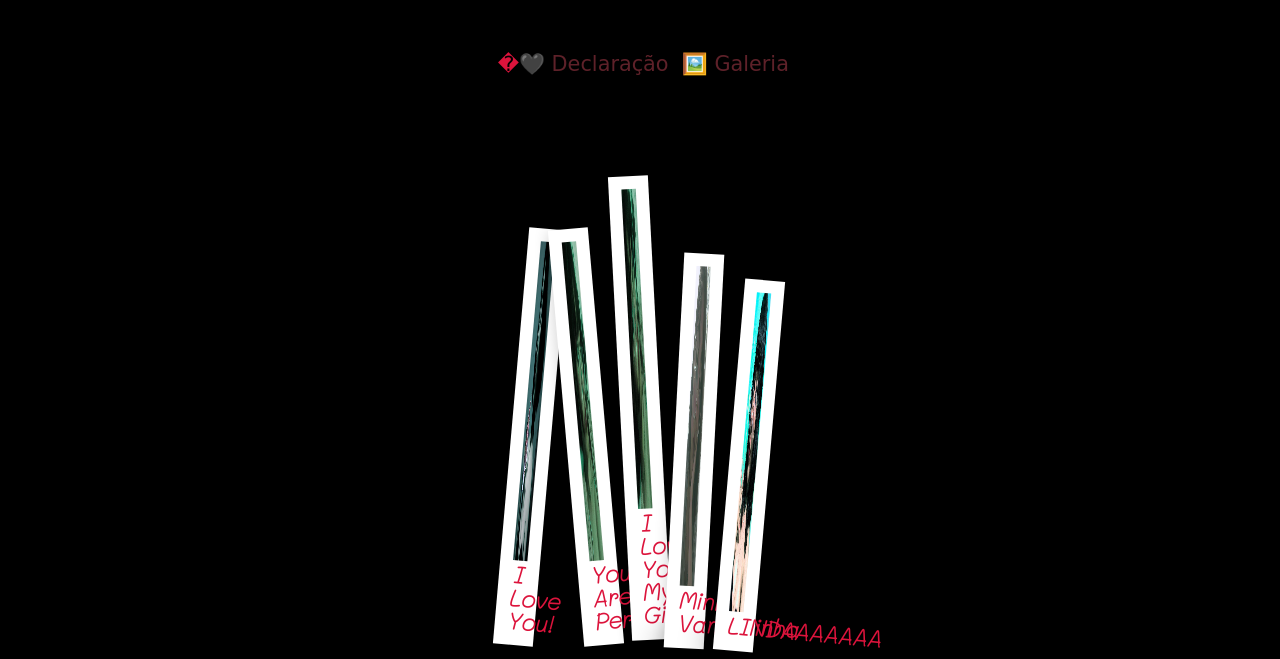
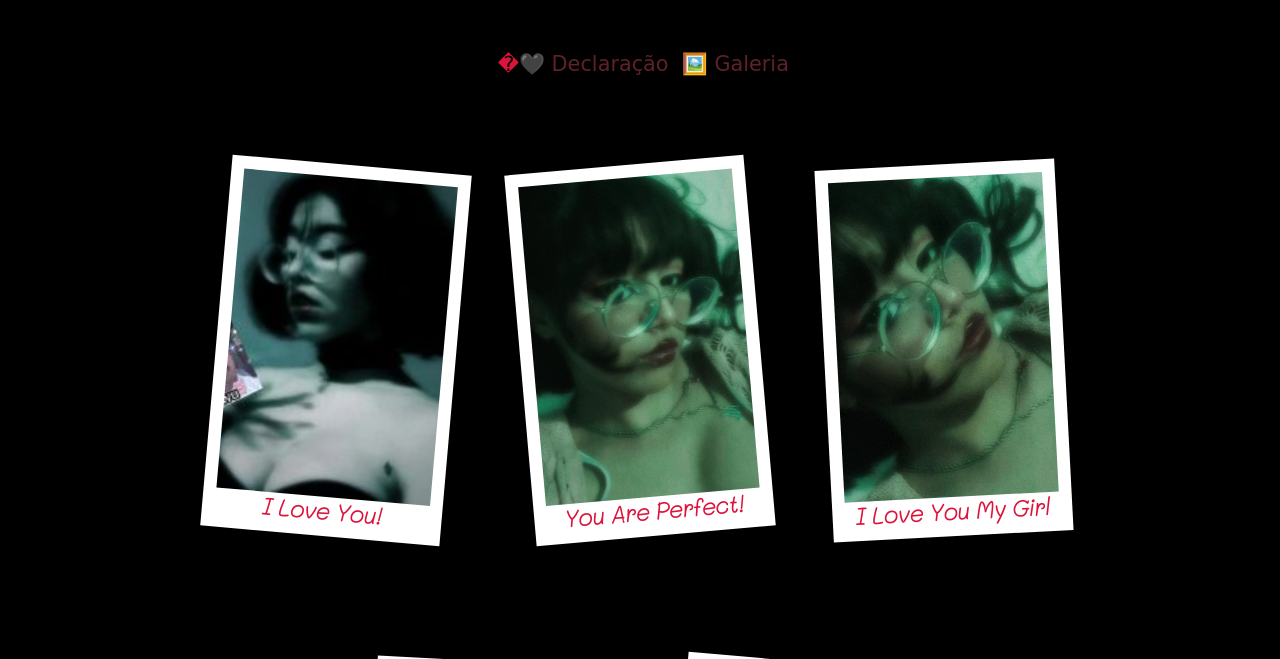
Before and after one commit to PedroParker0819/My_Baby, a plain HTML site: page galeria.html in a window 1280 px wide. Shown: the part 141-800 px from the top of the page. Drawn offline with Linux system fonts and the light colour scheme; a web font is replaced by a local one.

Commit message:
Update galeria.css

```diff
--- a/galeria.css
+++ b/galeria.css
@@ -15,7 +15,7 @@
 
 @font-face {
     font-family: 'Lavinia';
-    src: url(Lavinia\ Personal\ Use.ttf) format(truetype);
+    src: url(Jade\ Personal\ Use.ttf) format(truetype);
 }
 
 @import url("https://fonts.googleapis.com/css?family=Poor+Story");
@@ -51,8 +51,15 @@
     padding: 1rem;
     box-shadow: 0 0.2rem 1.2rem rgba(0,0,0,0.2);
 
+    object-fit: cover;
+    background-size: contain;
+    background-repeat: no-repeat;
   }
   .polaroid > img {
+    background-size: contain;
+    background-repeat: no-repeat;
+    object-fit: cover;
+
     max-width: 100%;
     height: 400px;
   }
@@ -62,7 +69,7 @@
     line-height: 1em;
   }
   .item {
-    width: 50px;
+    width: 300px;
     display: inline-block;
     margin-top: 2rem;
 
@@ -79,8 +86,8 @@
   }
   .item:nth-of-type(4n+1) .polaroid:before {
     transform: rotate(6deg);
-    height: 20px;
-    width: 47px;
+    height: 20%;
+    width: 47%;
     bottom: 30px;
     right: 12px;
     box-shadow: 0 2.1rem 2rem rgba(0,0,0,0.4);
@@ -91,8 +98,8 @@
   }
   .item:nth-of-type(4n+2) .polaroid:before {
     transform: rotate(-6deg);
-    height: 20px;
-    width: 47px;
+    height: 20%;
+    width: 47%;
     bottom: 30px;
     left: 12px;
     box-shadow: 0 2.1rem 2rem rgba(0,0,0,0.4);
@@ -103,8 +110,8 @@
   }
   .item:nth-of-type(4n+4) .polaroid:before {
     transform: rotate(4deg);
-    height: 20px;
-    width: 47px;
+    height: 20%;
+    width: 47%;
     bottom: 30px;
     right: 12px;
     box-shadow: 0 2.1rem 2rem rgba(0,0,0,0.3);
@@ -115,8 +122,8 @@
   }
   .item:nth-of-type(4n+3) .polaroid:before {
     transform: rotate(-4deg);
-    height: 20px;
-    width: 47px;
+    height: 20%;
+    width: 47%;
     bottom: 30px;
     left: 12px;
     box-shadow: 0 2.1rem 2rem rgba(0,0,0,0.3);
@@ -131,8 +138,8 @@
     position: absolute;
     z-index: -1;
     transform: rotate(0deg);
-    height: 90px;
-    width: 90px;
+    height: 90%;
+    width: 90%;
     bottom: 0%;
     right: 5%;
     box-shadow: 0 1rem 3rem rgba(0,0,0,0.2);
@@ -200,6 +207,17 @@ footer {
 }
 
 .img-responsive {
+  object-fit: cover;
+  background-size: contain;
+  background-repeat: no-repeat;
+
   width: 100%;
   height: auto;
  }
+
+ @media (width:1000px) {
+  .face_sidebar {
+    display: flex;
+    flex-wrap: wrap;
+  }
+ }
```
